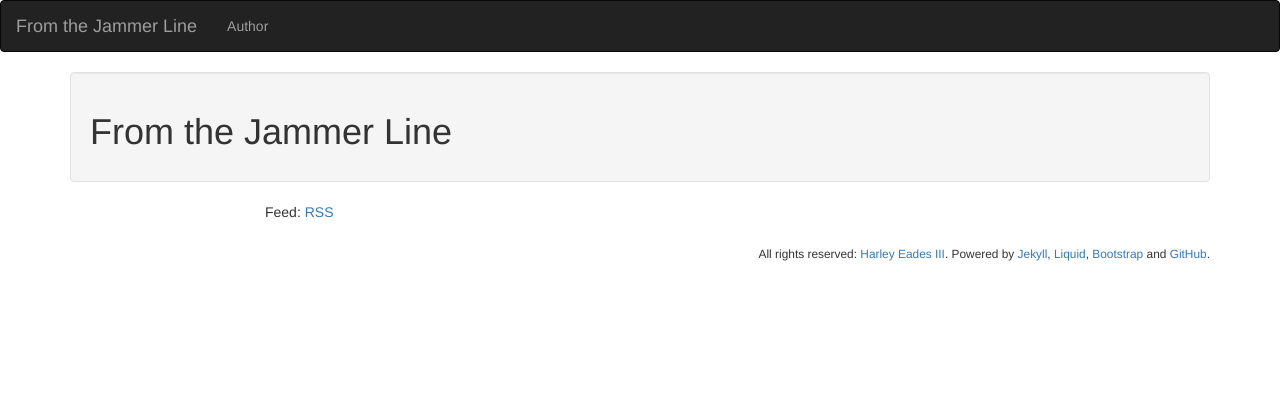
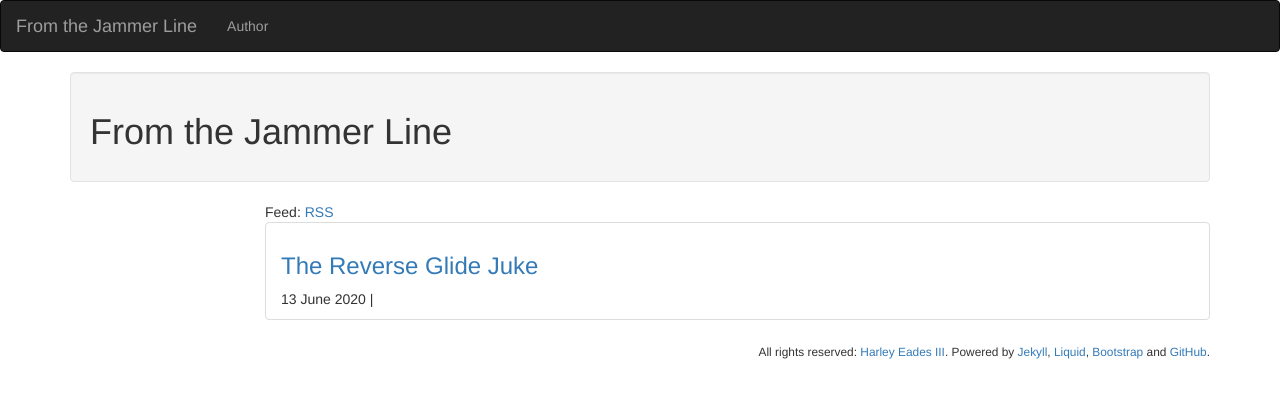
Before and after one commit to From-the-Jammer-Line/From-the-Jammer-Line.github.io, a Jekyll site: the page built from index.html, in a window 1280 px wide. Shown: the top 398 px of the page. Built offline with Jekyll 4.4.1, drawn with Linux system fonts in a browser that asks for light colours; comment, search, counter and statistics services are not loaded.

Commit message:
Setup comments.

```diff
--- a/_layouts/blog.html
+++ b/_layouts/blog.html
@@ -56,8 +56,8 @@
               */
               /*
               var disqus_config = function () {
-              this.page.url = "https://blog.metatheorem.org{{ page.url }}"; // Replace PAGE_URL with your page's canonical URL variable
-              this.page.identifier = "https://blog.metatheorem.org{{ page.url }}"; // Replace PAGE_IDENTIFIER with your page's unique identifier variable
+              this.page.url = "https://fjl.metatheorem.org{{ page.url }}"; // Replace PAGE_URL with your page's canonical URL variable
+              this.page.identifier = "https://fjl.metatheorem.org{{ page.url }}"; // Replace PAGE_IDENTIFIER with your page's unique identifier variable
               };
               */
               (function() { // DON'T EDIT BELOW THIS LINE
--- /dev/null
+++ b/_posts/2020-06-13-Reverse-Glide-Juke.md
@@ -0,0 +1,11 @@
+---
+layout: blog
+title: "The Reverse Glide Juke"
+date: 2020-06-13
+categories:
+ - jamming
+ - minimal skills
+ - glides
+ - transitions
+ - edges
+---
--- a/index.html
+++ b/index.html
@@ -15,7 +15,7 @@ Feed: <a href="/feed.xml">RSS</a>
   <div class="list-group-item">
     {% if post.title %} <a href="{{ post.url }}"><h3>{{ post.title }}</h3></a> {% endif %}
     {% if post.date %} {{ post.date | date: "%d %B %Y" }} {% endif %}
-    | <a href="http://blog.metatheorem.org{{ post.url }}#disqus_thread"></a>
+    | <a href="http://fjl.metatheorem.org{{ post.url }}#disqus_thread"></a>
   </div>
   {% endfor %}
 
```
